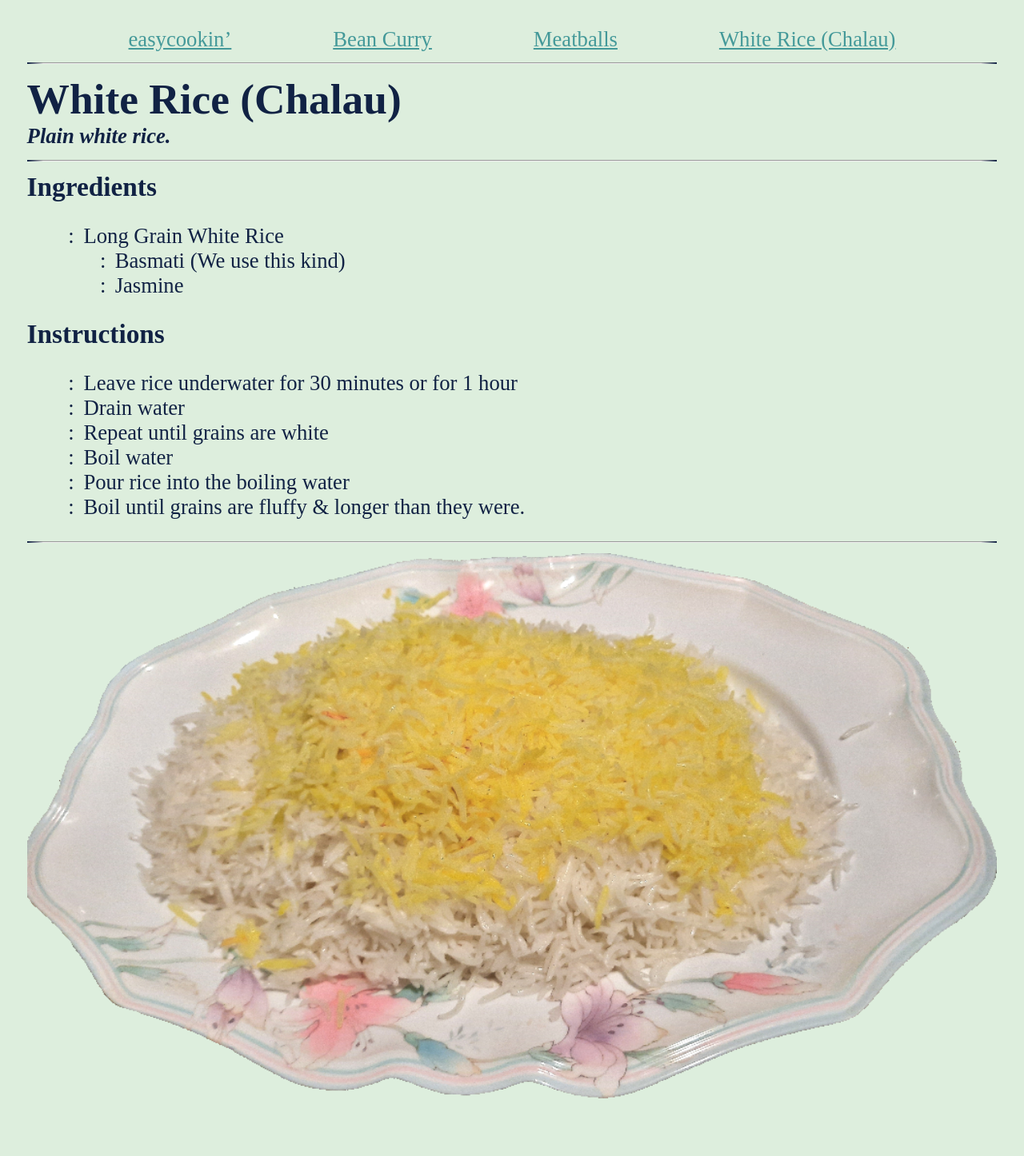
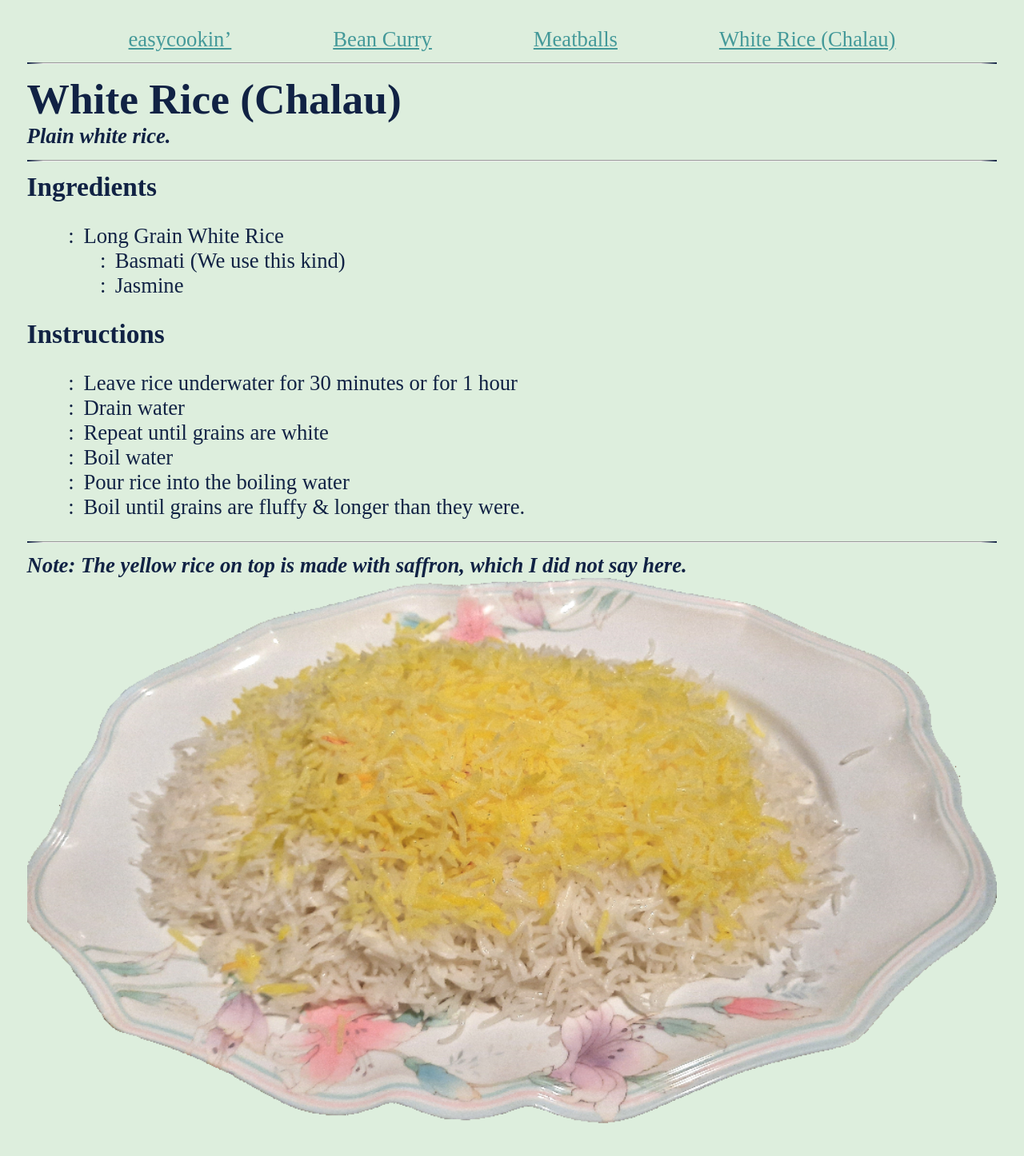
Before and after one commit to cca21/cca21.github.com, a Jekyll site: the page built from recipes/white-rice.md, in a window 1280 px wide. Shown: the whole page at 80% size. Built offline with Jekyll 4.4.1, drawn with Linux system fonts in a browser that asks for light colours; our own code applies the rules of GitHub Pages for plain Markdown files; before the commit the page ends 1415 px from its top, so only the background shows below that.

Commit message:
Update white-rice.md

```diff
--- a/recipes/white-rice.md
+++ b/recipes/white-rice.md
@@ -18,4 +18,5 @@
 
 ***
 
+### Note: The yellow rice on top is made with saffron, which I did not say here.
 ![image](../media/images/chalau.png)
```
